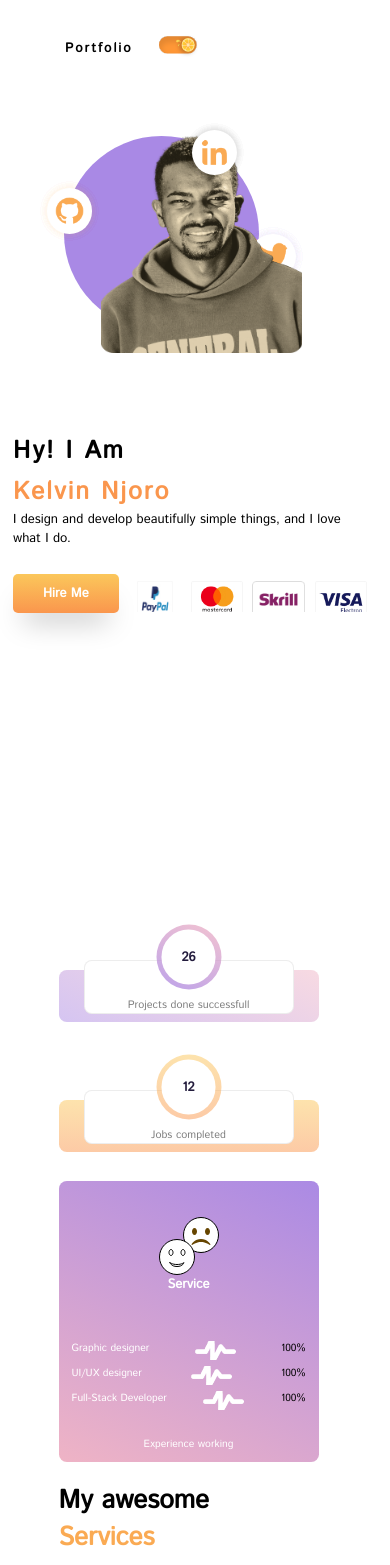
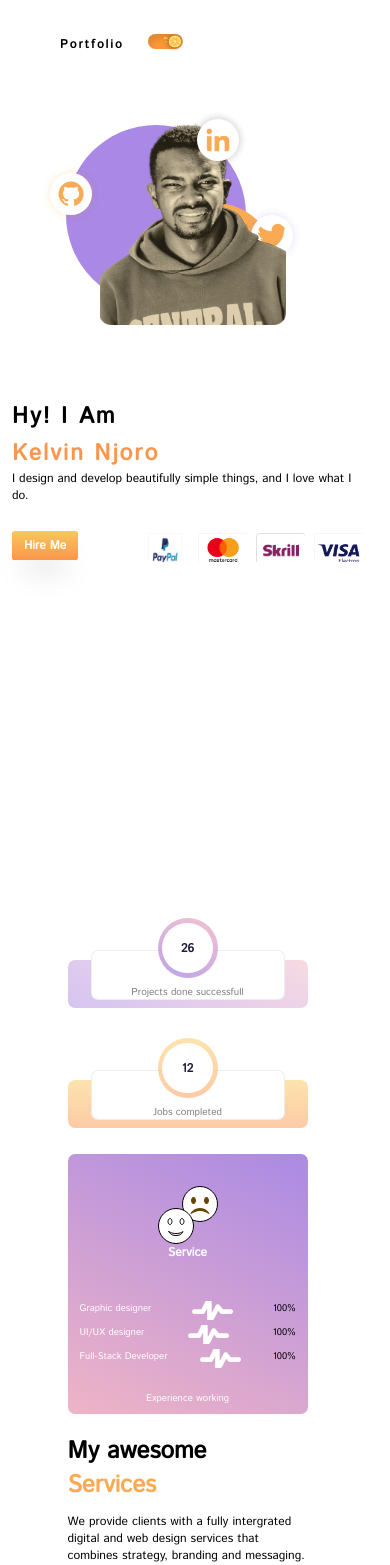
Before and after one commit to principalkelvo/kelvinnjoroowino, a Vue app: page / in a window 390 px wide. Shown: the top 1565 px of the page. Built offline with nearby package versions, Linux system fonts and the light colour scheme.

Commit message:
adds a responsive width for max and min this removes the responsive override of max values

```diff
--- a/src/App.vue
+++ b/src/App.vue
@@ -30,7 +30,7 @@ export default {
   margin: 0;
 }
 
-#app{
+#app {
   overflow-x: hidden;
 }
 
@@ -61,8 +61,8 @@ export default {
   box-shadow: 0px 0px 0px 0px inset #FAAA53,
     0px 19px 28px -11px #00000040;
 
-  padding: 10px 30px;
-  border-radius: 5px;
+  padding: .5rem 1rem;
+  border-radius: .212rem;
   font-size: 1em;
   font-weight: 700;
   color: #fff;
@@ -99,7 +99,7 @@ export default {
 .buttons.small button:hover,
 .buttons.small button:focus,
 .buttons.small button:active {
-  box-shadow: inset 6.1em 0px 0 0 #fff;
+  box-shadow: inset 6.1rem 0px 0 0 #fff;
   border: 1px solid #000;
   color: #000 !important;
 }
@@ -107,7 +107,7 @@ export default {
 .is-dark-mode-active .buttons.small button:hover,
 .is-dark-mode-active .buttons.small button:focus,
 .is-dark-mode-active .buttons.small button:active {
-  box-shadow: inset 6.1em 0px 0 0 #c4c4c4;
+  box-shadow: inset 6.1rem 0px 0 0 #c4c4c4;
   border: 1px solid #333e94;
   color: #000000 !important;
 }
@@ -119,6 +119,8 @@ export default {
   border: .5px solid #00000012;
   box-shadow: 0px 0px 0px 0px inset #FAAA53,
     2px 4px 3.041em 4em #A989E540;
+
+  margin: 1rem;
 
   transition: ease-out 0.3s;
 }
@@ -152,19 +154,6 @@ export default {
 }
 
 /* Responsiveness */
-
-/* tablet */
-@media only screen and (max-width: 769px) {
-  * {
-    font-size: 16px;
-  }
-  .columns {
-    display: flex;
-    flex-direction: column;
-}
-
-}
-
 /* 4k */
 @media only screen and (min-width: 1470px) {
   * {
@@ -173,26 +162,46 @@ export default {
 
 }
 
-/* mobile  */
-@media only screen and (max-width: 425px) {
+
+/* tablet */
+@media only screen and (max-width: 1128px) and (min-width: 769px){
+  *{
+    font-size: 18px;
+  }
+}
+
+@media only screen and (max-width: 769px){
+  .columns {
+    display: flex;
+    flex-direction: column;
+  }
+}
+@media only screen and (max-width: 769px) and (min-width: 500px) {
+  * {
+    font-size: 16px;
+  }
+}
+
+/* phone  */
+@media only screen and (max-width: 500px) and (min-width: 405px) {
   * {
     font-size: 13px;
   }
 
 }
 
-/* phone  */
-@media only screen and (max-width: 500px) {
+/* mobile  */
+@media only screen and (max-width: 405px) and (min-width: 320px) {
   * {
-    font-size: 13px;
+    font-size: 12px;
   }
 
 }
 
 /* mobile */
-@media only screen and (max-width: 320px) {
+@media only screen and (max-width: 320px) and (min-width: 250px) {
   * {
-    font-size: 7px;
+    font-size: 9px;
   }
 
 }
@@ -200,8 +209,10 @@ export default {
 /* mobile */
 @media only screen and (max-width: 250px) {
   * {
-    font-size: 4px;
+    font-size: 8px;
   }
 
 }
+
+
 </style>
```
